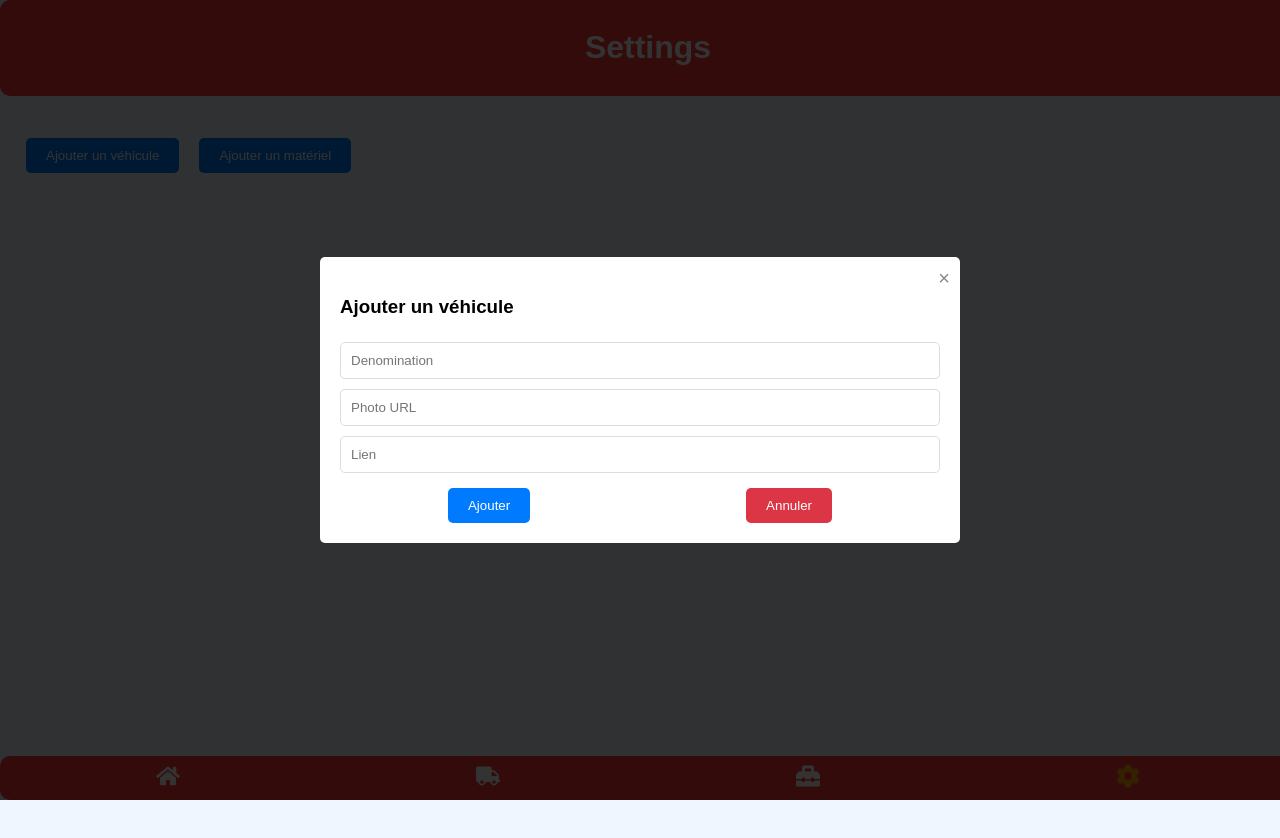
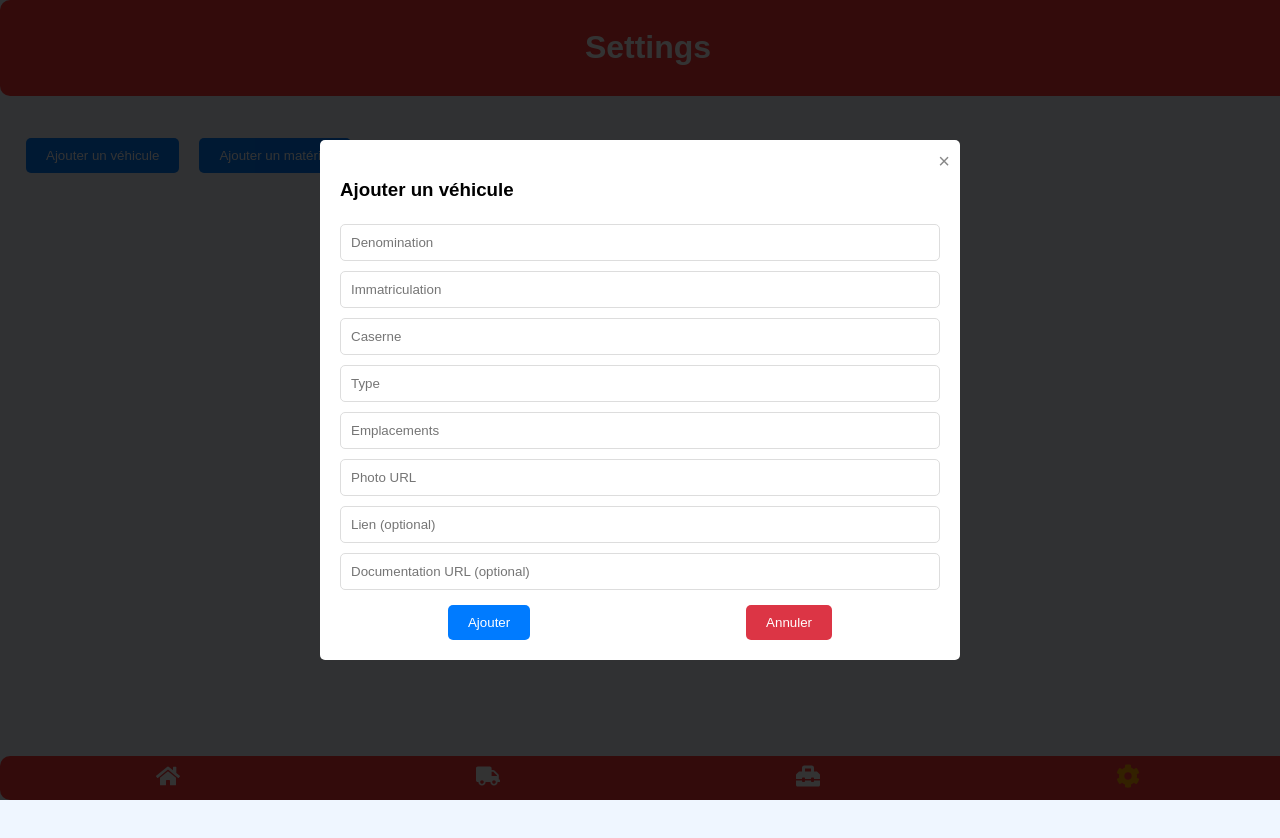
Before and after one commit to cyberpompier/V9, a React (Vite) app: page /settings in a window 1280 px wide. Both pictures are taken after a click on the button "Ajouter un véhicule". Shown: the top 838 px of the page. Built offline with nearby package versions, Linux system fonts and the light colour scheme.

Commit message:
Initial commit from your app

```diff
--- a/src/pages/Settings.jsx
+++ b/src/pages/Settings.jsx
@@ -8,8 +8,13 @@ function Settings() {
   const [showMaterialForm, setShowMaterialForm] = useState(false);
 
   const [newVehicleDenomination, setNewVehicleDenomination] = useState('');
+  const [newVehicleImmatriculation, setNewVehicleImmatriculation] = useState('');
+  const [newVehicleCaserne, setNewVehicleCaserne] = useState('');
+  const [newVehicleType, setNewVehicleType] = useState('');
+  const [newVehicleEmplacements, setNewVehicleEmplacements] = useState('');
   const [newVehiclePhoto, setNewVehiclePhoto] = useState('');
   const [newVehicleLien, setNewVehicleLien] = useState('');
+  const [newVehicleDocumentation, setNewVehicleDocumentation] = useState('');
 
   const [newMaterialDenomination, setNewMaterialDenomination] = useState('');
   const [newMaterialQuantity, setNewMaterialQuantity] = useState('');
@@ -17,19 +22,28 @@ function Settings() {
   const [newMaterialEmplacement, setNewMaterialEmplacement] = useState('');
   const [newMaterialPhoto, setNewMaterialPhoto] = useState('');
   const [newMaterialDocumentation, setNewMaterialDocumentation] = useState('');
-  const [newMaterialLien, setNewMaterialLien] = useState('');
 
   const handleAddVehicle = async (e) => {
     e.preventDefault();
     try {
       await addDoc(collection(db, 'vehicles'), {
         denomination: newVehicleDenomination,
+        immatriculation: newVehicleImmatriculation,
+        caserne: newVehicleCaserne,
+        type: newVehicleType,
+        emplacements: newVehicleEmplacements,
         photo: newVehiclePhoto,
-        lien: newVehicleLien
+        lien: newVehicleLien,
+        documentation: newVehicleDocumentation
       });
       setNewVehicleDenomination('');
+      setNewVehicleImmatriculation('');
+      setNewVehicleCaserne('');
+      setNewVehicleType('');
+      setNewVehicleEmplacements('');
       setNewVehiclePhoto('');
       setNewVehicleLien('');
+      setNewVehicleDocumentation('');
       setShowVehicleForm(false);
     } catch (error) {
       console.error("Error adding vehicle:", error);
@@ -45,8 +59,7 @@ function Settings() {
         affection: newMaterialAffection,
         emplacement: newMaterialEmplacement,
         photo: newMaterialPhoto,
-        documentation: newMaterialDocumentation,
-        lien: newMaterialLien
+        documentation: newMaterialDocumentation
       });
       setNewMaterialDenomination('');
       setNewMaterialQuantity('');
@@ -54,7 +67,6 @@ function Settings() {
       setNewMaterialEmplacement('');
       setNewMaterialPhoto('');
       setNewMaterialDocumentation('');
-      setNewMaterialLien('');
       setShowMaterialForm(false);
     } catch (error) {
       console.error("Error adding material:", error);
@@ -81,6 +93,34 @@ function Settings() {
               />
               <input
                 type="text"
+                placeholder="Immatriculation"
+                value={newVehicleImmatriculation}
+                onChange={(e) => setNewVehicleImmatriculation(e.target.value)}
+                className="settings-input"
+              />
+              <input
+                type="text"
+                placeholder="Caserne"
+                value={newVehicleCaserne}
+                onChange={(e) => setNewVehicleCaserne(e.target.value)}
+                className="settings-input"
+              />
+              <input
+                type="text"
+                placeholder="Type"
+                value={newVehicleType}
+                onChange={(e) => setNewVehicleType(e.target.value)}
+                className="settings-input"
+              />
+              <input
+                type="text"
+                placeholder="Emplacements"
+                value={newVehicleEmplacements}
+                onChange={(e) => setNewVehicleEmplacements(e.target.value)}
+                className="settings-input"
+              />
+              <input
+                type="text"
                 placeholder="Photo URL"
                 value={newVehiclePhoto}
                 onChange={(e) => setNewVehiclePhoto(e.target.value)}
@@ -88,9 +128,16 @@ function Settings() {
               />
               <input
                 type="text"
-                placeholder="Lien"
+                placeholder="Lien (optional)"
                 value={newVehicleLien}
                 onChange={(e) => setNewVehicleLien(e.target.value)}
+                className="settings-input"
+              />
+              <input
+                type="text"
+                placeholder="Documentation URL (optional)"
+                value={newVehicleDocumentation}
+                onChange={(e) => setNewVehicleDocumentation(e.target.value)}
                 className="settings-input"
               />
               <div className="settings-buttons">
@@ -150,13 +197,6 @@ function Settings() {
                 onChange={(e) => setNewMaterialDocumentation(e.target.value)}
                 className="settings-input"
               />
-              <input
-                type="text"
-                placeholder="Lien (optional)"
-                value={newMaterialLien}
-                onChange={(e) => setNewMaterialLien(e.target.value)}
-                className="settings-input"
-              />
               <div className="settings-buttons">
                 <button type="submit" className="settings-submit-button">Ajouter</button>
                 <button type="button" className="settings-cancel-button" onClick={() => setShowMaterialForm(false)}>Annuler</button>
```
